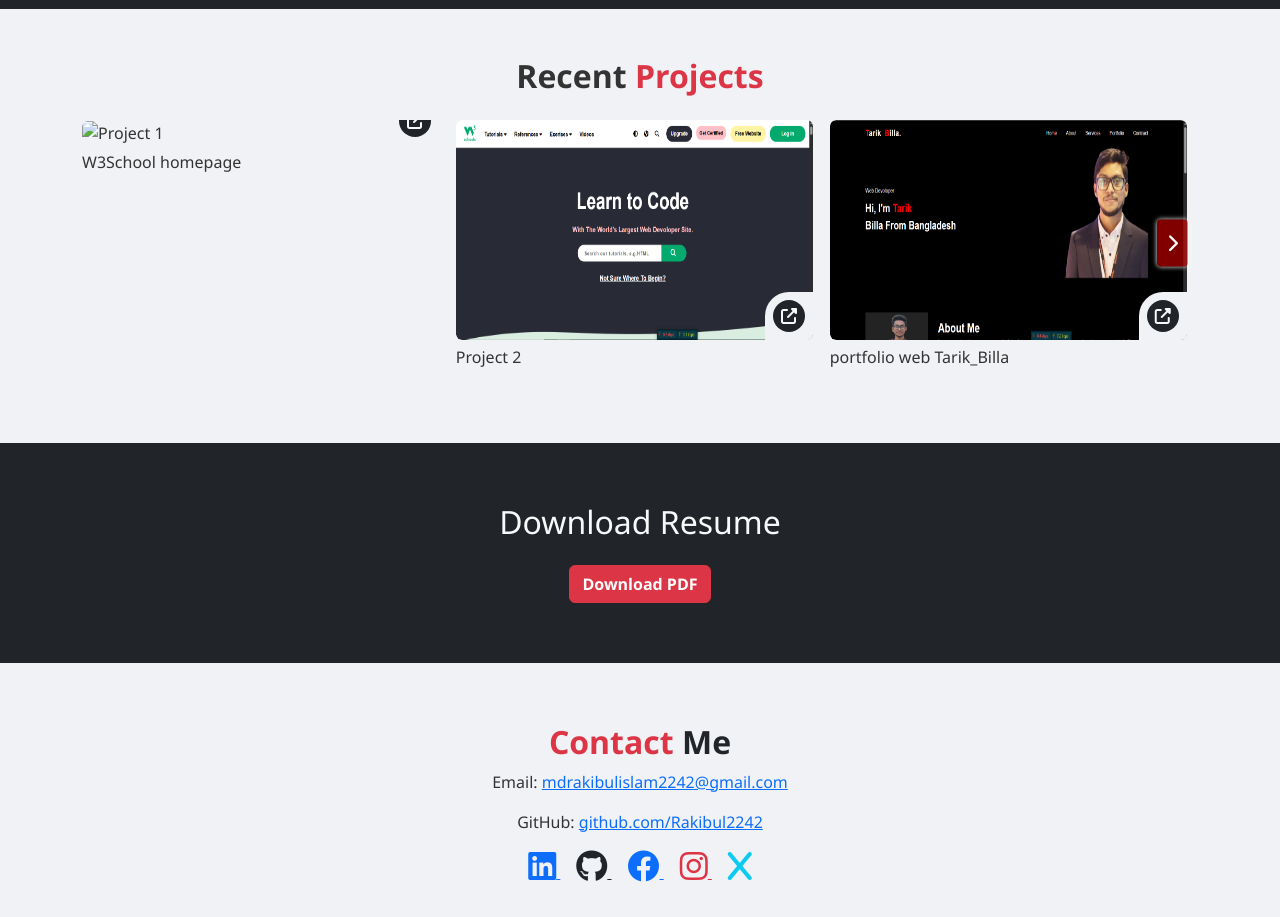
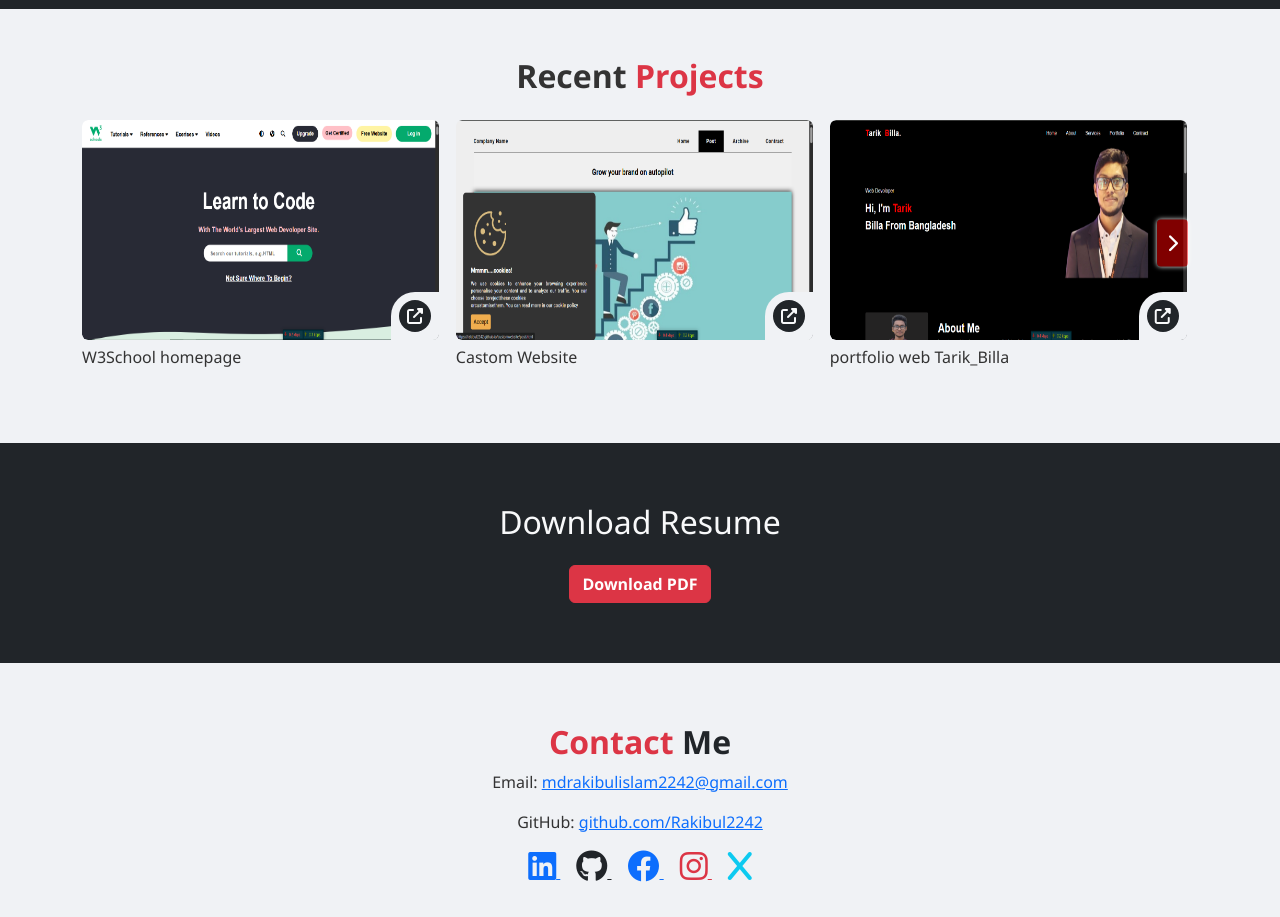
Before and after one commit to Rakibul2242/Portfolio, a plain HTML site: page index.html in a window 1280 px wide. Shown: the part 2460-3377 px from the top of the page. Drawn offline with nearby package versions, Linux system fonts and the light colour scheme.

Commit message:
Update index.html

```diff
--- a/index.html
+++ b/index.html
@@ -469,7 +469,7 @@
                     <!-- Project 1 -->
                     <div class="project-card-container">
                         <div class="project-card rounded position-relative">
-                            <img src="assets/project 1.png" alt="Project 1" class="img-fluid w-100 rounded">
+                            <img src="assets/project_images/W3School_Home.png" alt="Project 1" class="img-fluid w-100 rounded">
                             <div class="position-absolute bottom-0 border-0 end-0 text-light website_visit p-2"
                                 style="background: #F0F2F5;">
                                 <a href="https://rakibul2242.github.io/W3School_Home/" target="_blank"><i
@@ -482,14 +482,14 @@
                     <!-- Project 2 -->
                     <div class="project-card-container">
                         <div class="project-card rounded position-relative">
-                            <img src="assets/project_images/W3School_Home.png" alt="Project 2" class="img-fluid w-100 rounded">
+                            <img src="assets/project_images/customwebsite.png" alt="Project 2" class="img-fluid w-100 rounded">
                             <div class="position-absolute bottom-0 border-0 end-0 text-light website_visit p-2"
                                 style="background: #F0F2F5;">
-                                <a href="https://yourprojectlink2.com" target="_blank"><i
+                                <a href="https://rakibul2242.github.io/customwebsite/" target="_blank"><i
                                         class="fas fa-external-link-alt p-2 bg-dark text-light rounded-circle"></i></a>
                             </div>
                         </div>
-                        <h6 class="mt-2">Project 2</h6>
+                        <h6 class="mt-2">Castom Website</h6>
                     </div>
 
                     <!-- Project 3 -->
```
